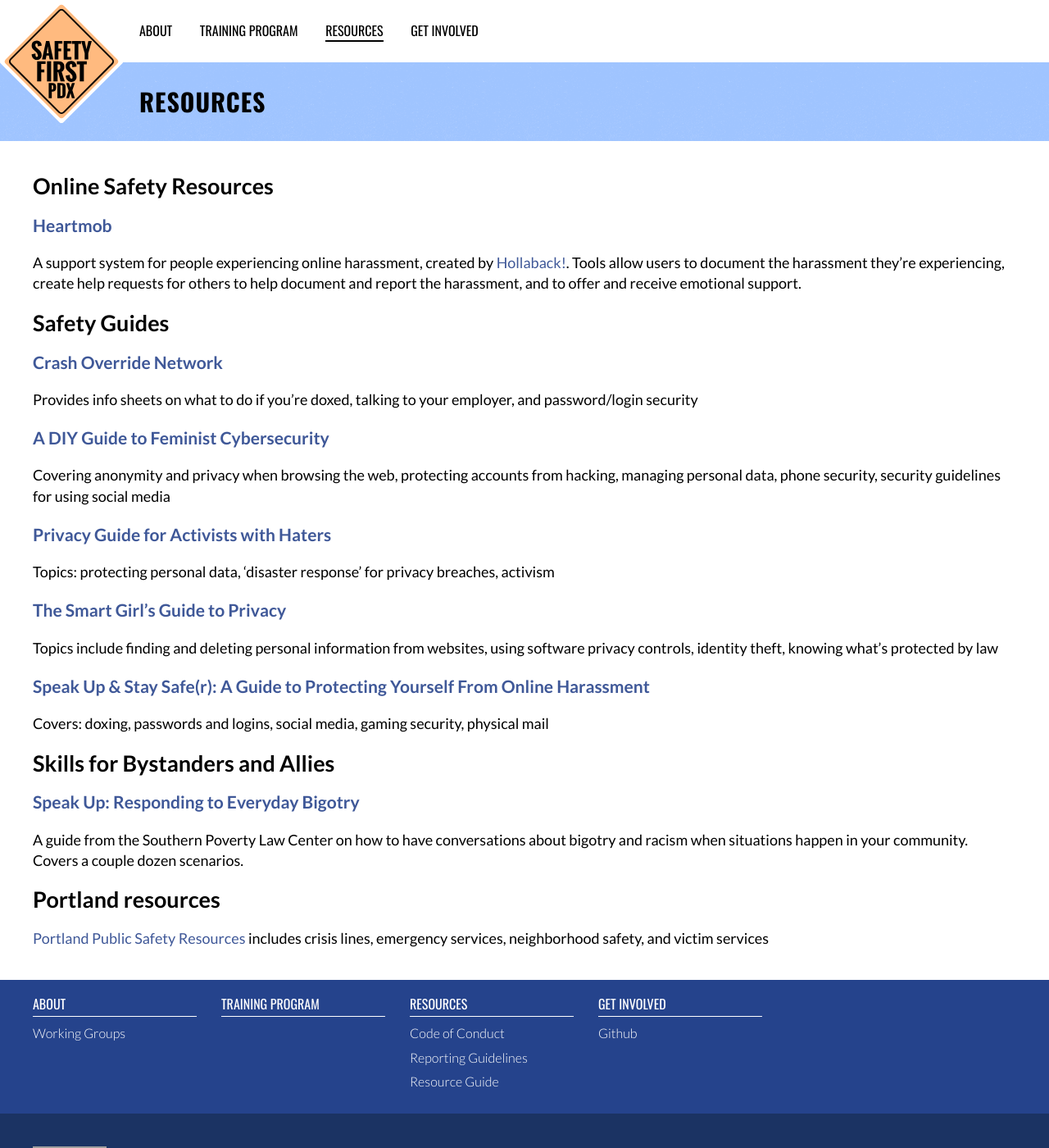
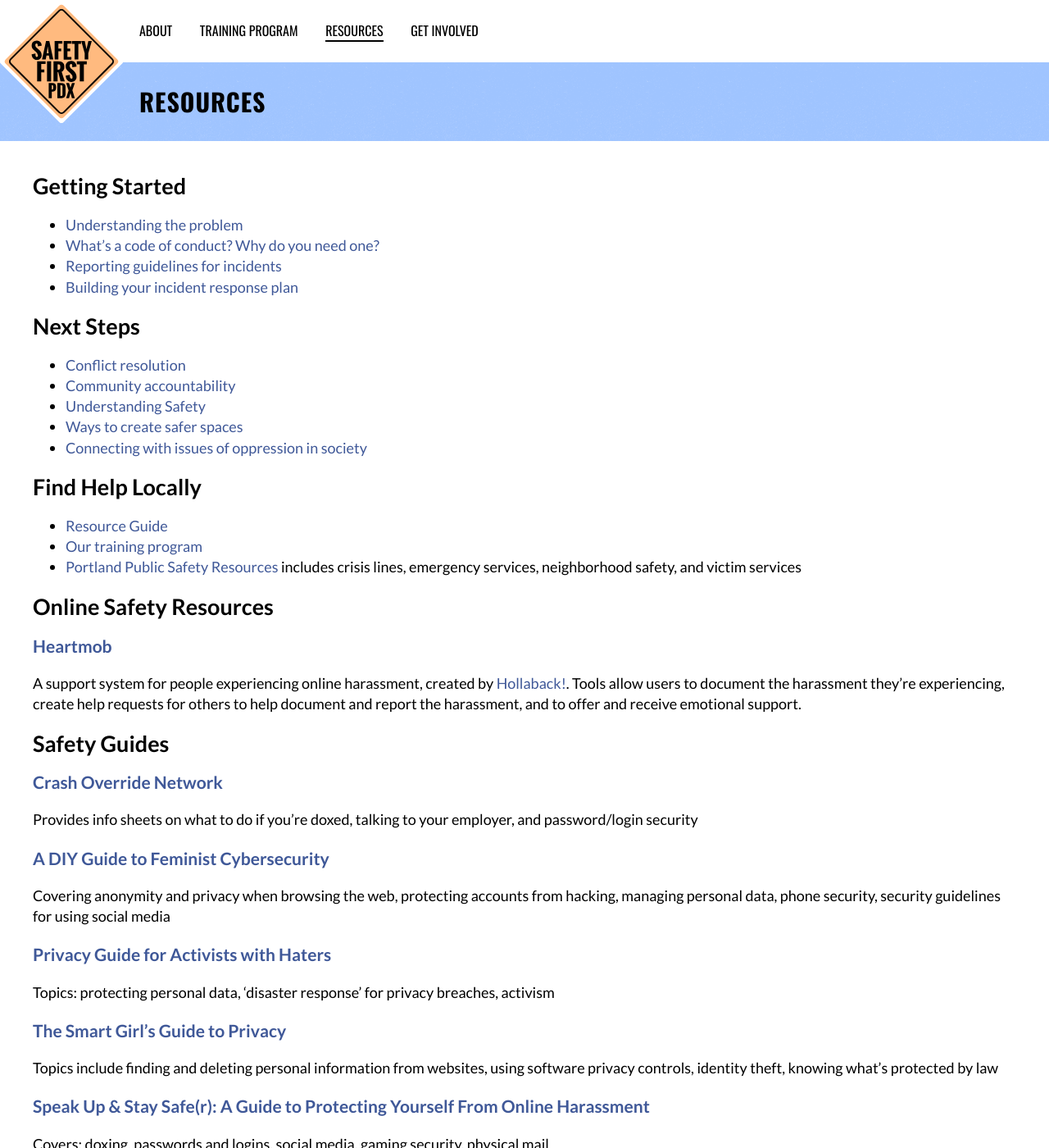
Before and after one commit to safetyfirstpdx/safetyfirstpdx.github.io, a Jekyll site: the page built from resources/index.md, in a window 1280 px wide and 1400 px high. Shown: the whole window at 82% size. Built offline with Jekyll 4.4.1, drawn with Linux system fonts in a browser that asks for light colours; nearby versions of some CDN libraries; grey boxes are pictures that could not be loaded.

Commit message:
added resources from about

```diff
--- a/resources/index.md
+++ b/resources/index.md
@@ -2,6 +2,28 @@
 layout: default
 title: Resources
 ---
+
+
+## Getting Started
+
+* [Understanding the problem](/training/code_of_conduct/problem.html)
+* [What's a code of conduct? Why do you need one?](/training/code_of_conduct/code_of_conduct.html)
+* [Reporting guidelines for incidents](/training/code_of_conduct/reporting.html)
+* [Building your incident response plan](/training/code_of_conduct/incident_response.html)
+
+## Next Steps
+
+* [Conflict resolution](/training/code_of_conduct/conflict_resolution.html)
+* [Community accountability](/training/code_of_conduct/accountability.html)
+* [Understanding Safety](/training/code_of_conduct/safety.html)
+* [Ways to create safer spaces](/training/code_of_conduct/safer_spaces.html)
+* [Connecting with issues of oppression in society](/resources/society.html)
+
+## Find Help Locally
+
+* [Resource Guide](/resources/index.html)
+* [Our training program](/training/code_of_conduct)
+* [Portland Public Safety Resources](https://www.portlandoregon.gov/oni/article/320566) includes crisis lines, emergency services, neighborhood safety, and victim services
 
 ## Online Safety Resources
 
@@ -36,7 +58,3 @@
 ### [Speak Up: Responding to Everyday Bigotry](https://www.splcenter.org/20150126/speak-responding-everyday-bigotry)
 
 A guide from the Southern Poverty Law Center on how to have conversations about bigotry and racism when situations happen in your community. Covers a couple dozen scenarios.
-
-## Portland resources
-
-[Portland Public Safety Resources](https://www.portlandoregon.gov/oni/article/320566) includes crisis lines, emergency services, neighborhood safety, and victim services
```
